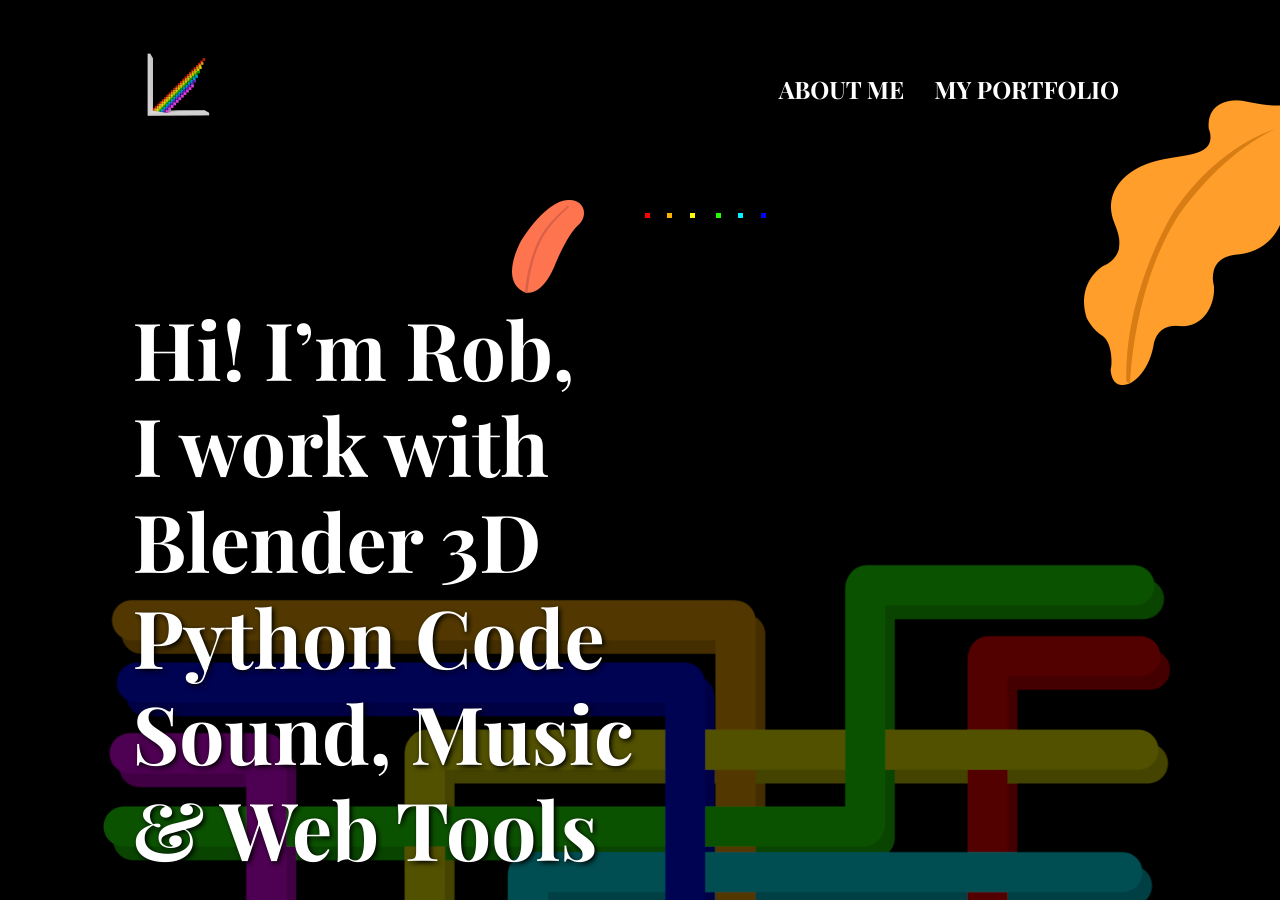
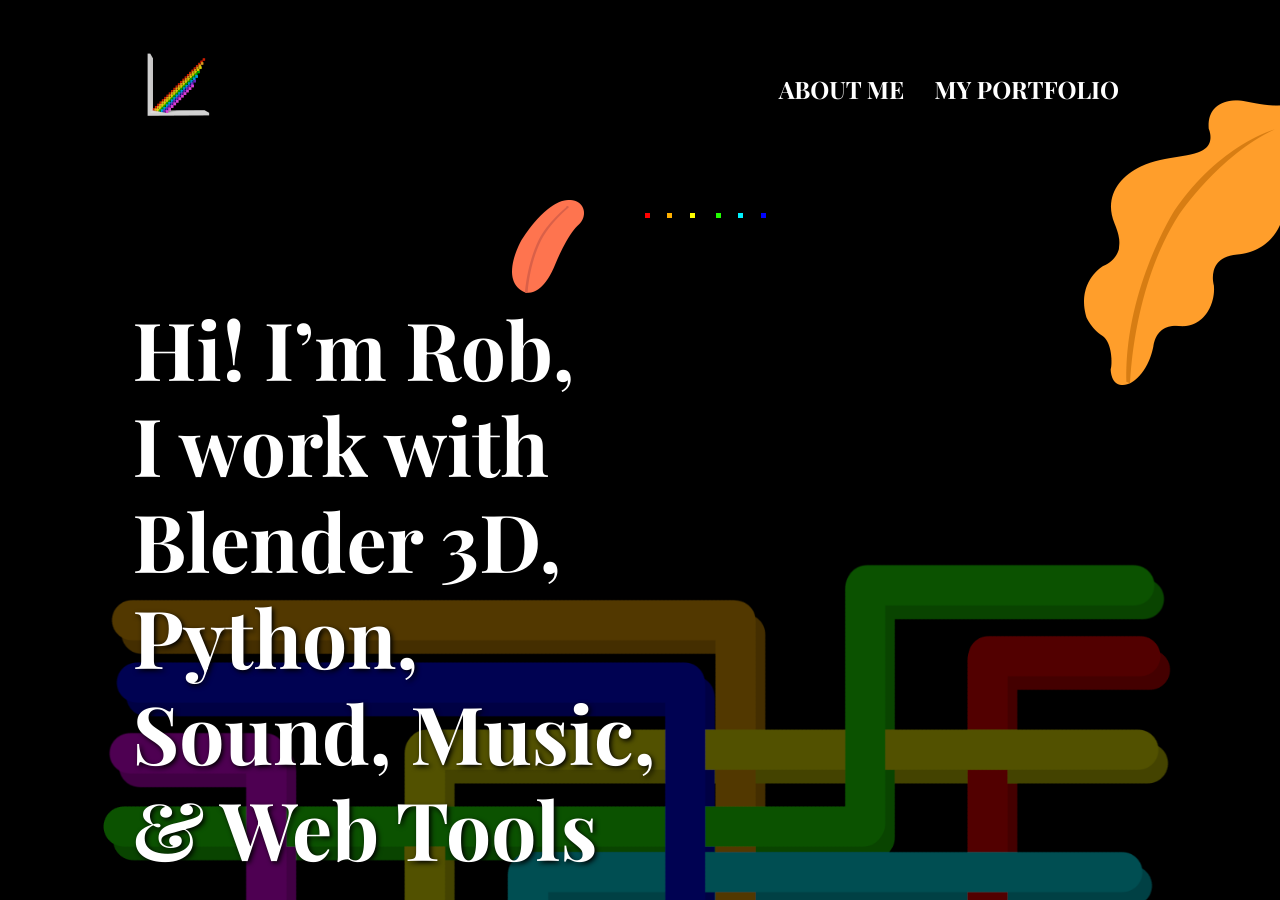
Before and after one commit to SpectralVectors/spectralvectors.github.io, a Jekyll site: the page built from index.html, in a window 1280 px wide and 900 px high. Built offline with Jekyll 4.4.1, drawn with Linux system fonts in a browser that asks for light colours.

Commit message:
Update settings.yml

```diff
--- a/_data/settings.yml
+++ b/_data/settings.yml
@@ -33,7 +33,7 @@
 # Hero Section
 
 hero:
-  hero-title: Hi! I’m Rob, <br> I work with <br> Blender 3D <br> Python Code <br> Sound, Music <br> & Web Tools
+  hero-title: Hi! I’m Rob, <br> I work with <br> Blender 3D, <br> Python, <br> Sound, Music, <br> & Web Tools
 
 social:
   - { icon: "ti-themify-favicon", link: "https://mastodon.art/@spectralvectors" }
```
